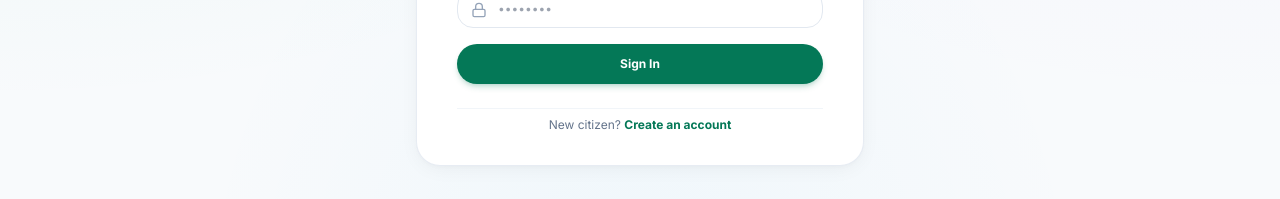
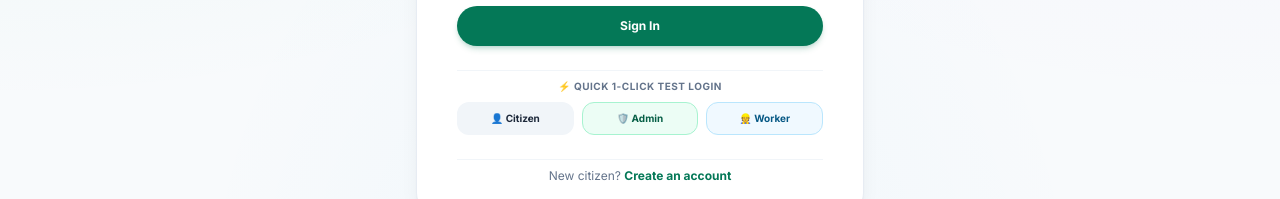
Before and after one commit to Krishna8208863439/smart-rural-civic-intelligence-system, a React (Vite) app in the folder frontend/: page /login in a window 1280 px wide. Shown: the part 461-660 px from the top of the page. Built offline with nearby package versions, Linux system fonts and the light colour scheme; no server answers; the HTML template or start-up script is replaced by a standard one.

Commit message:
Fix API baseURL to relative /api on production and add 1-click test login buttons

```diff
--- a/frontend/src/pages/Login.jsx
+++ b/frontend/src/pages/Login.jsx
@@ -6,7 +6,7 @@ import { Compass, Lock, Mail, AlertCircle } from 'lucide-react';
 
 export default function Login() {
   const { t } = useTranslation();
-  const { login } = useAuth();
+  const { login, demoLogin } = useAuth();
   const navigate = useNavigate();
   const location = useLocation();
 
@@ -105,12 +105,74 @@ export default function Login() {
             <button
               type="submit"
               disabled={loading}
-              className="w-full py-3 rounded-full bg-emerald-700 hover:bg-emerald-800 text-white font-bold text-xs shadow-md shadow-emerald-700/20 transition disabled:opacity-50"
+              className="w-full py-3 rounded-full bg-emerald-700 hover:bg-emerald-800 text-white font-bold text-xs shadow-md shadow-emerald-700/20 transition disabled:opacity-50 cursor-pointer"
             >
               {loading ? 'Authenticating...' : 'Sign In'}
             </button>
           </form>
 
+          {/* Quick 1-Click Demo Login */}
+          <div className="pt-2 border-t border-slate-100">
+            <div className="text-[10px] font-bold text-slate-500 uppercase tracking-wider text-center mb-2">
+              ⚡ Quick 1-Click Test Login
+            </div>
+            <div className="grid grid-cols-3 gap-2">
+              <button
+                type="button"
+                onClick={async () => {
+                  setLoading(true);
+                  setError('');
+                  try {
+                    await demoLogin('citizen');
+                    navigate('/citizen');
+                  } catch (e) {
+                    setError(e.response?.data?.message || 'Login failed');
+                  } finally {
+                    setLoading(false);
+                  }
+                }}
+                className="py-2 px-1 rounded-xl bg-slate-100 hover:bg-slate-200 text-slate-800 text-[10px] font-bold text-center transition cursor-pointer"
+              >
+                👤 Citizen
+              </button>
+              <button
+                type="button"
+                onClick={async () => {
+                  setLoading(true);
+                  setError('');
+                  try {
+                    await demoLogin('admin');
+                    navigate('/admin');
+                  } catch (e) {
+                    setError(e.response?.data?.message || 'Login failed');
+                  } finally {
+                    setLoading(false);
+                  }
+                }}
+                className="py-2 px-1 rounded-xl bg-emerald-50 hover:bg-emerald-100 text-emerald-800 border border-emerald-200 text-[10px] font-bold text-center transition cursor-pointer"
+              >
+                🛡️ Admin
+              </button>
+              <button
+                type="button"
+                onClick={async () => {
+                  setLoading(true);
+                  setError('');
+                  try {
+                    await demoLogin('worker');
+                    navigate('/worker');
+                  } catch (e) {
+                    setError(e.response?.data?.message || 'Login failed');
+                  } finally {
+                    setLoading(false);
+                  }
+                }}
+                className="py-2 px-1 rounded-xl bg-sky-50 hover:bg-sky-100 text-sky-800 border border-sky-200 text-[10px] font-bold text-center transition cursor-pointer"
+              >
+                👷 Worker
+              </button>
+            </div>
+          </div>
 
           <div className="text-center text-xs text-slate-500 pt-2 border-t border-slate-100">
             <span>New citizen? </span>
--- a/frontend/src/services/api.js
+++ b/frontend/src/services/api.js
@@ -1,7 +1,20 @@
 import axios from 'axios';
 
+// Dynamically resolve base URL:
+// In production or cloud deployments (like PythonAnywhere), ALWAYS use relative '/api'
+// so all requests hit the same origin that served the frontend without CORS or localhost issues.
+const getBaseUrl = () => {
+  if (typeof window !== 'undefined') {
+    const host = window.location.hostname;
+    if (host && !host.includes('localhost') && host !== '127.0.0.1') {
+      return '/api';
+    }
+  }
+  return '/api';
+};
+
 const api = axios.create({
-  baseURL: import.meta.env.VITE_API_BASE_URL || '/api',
+  baseURL: getBaseUrl(),
   timeout: 30000,
 });
 
```
Also changed, not shown: 4 other files (tests, documents, lock files or other folders).
